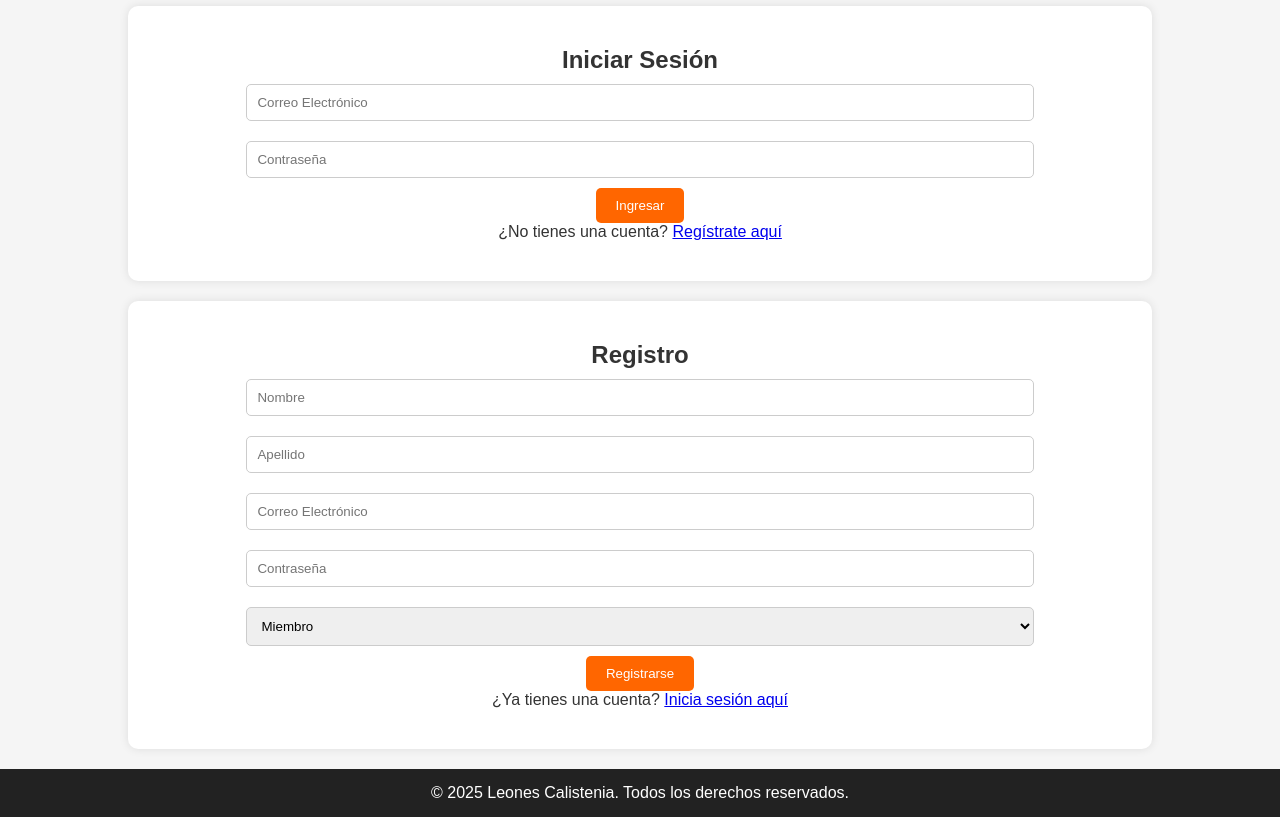
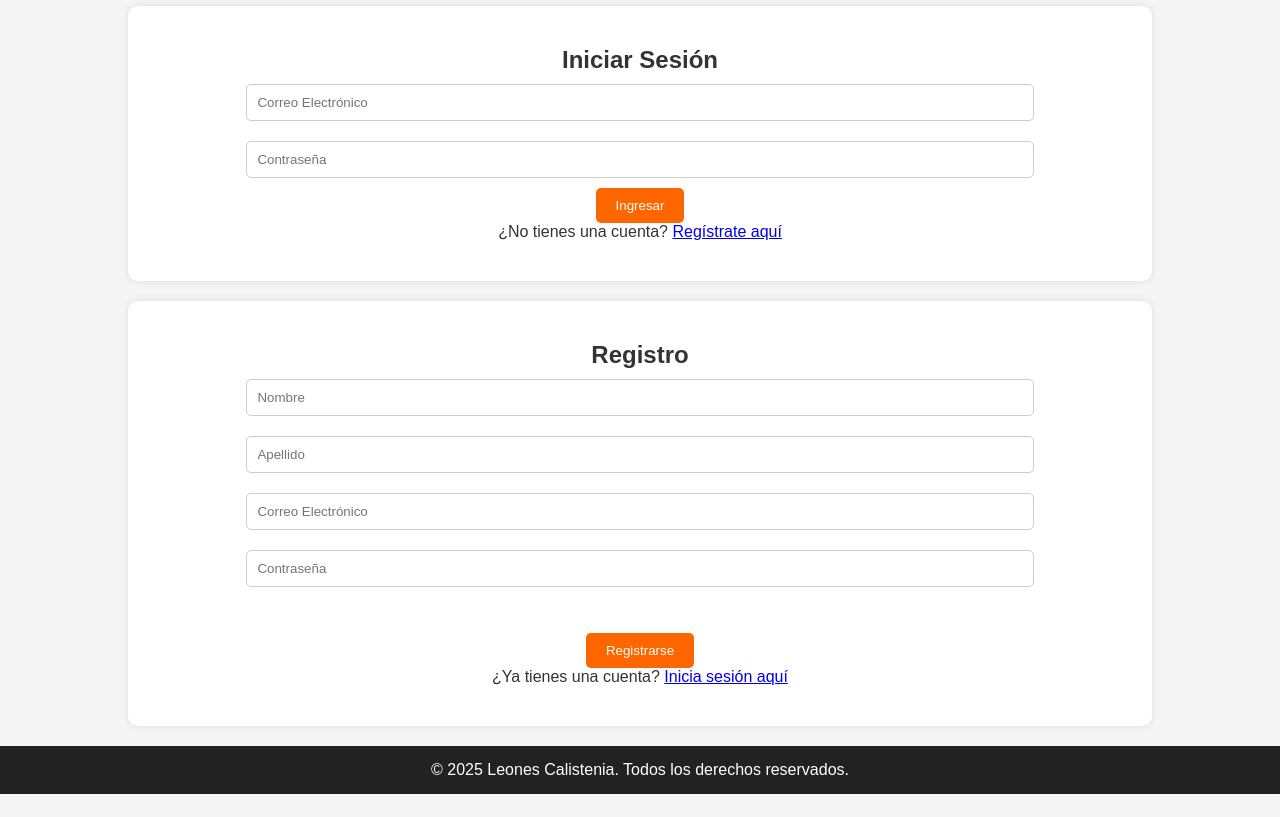
Before and after one commit to AlanDelAngel/leones_calistenia, a website: page public/auth.html in a window 1280 px wide. Shown: the part 74-891 px from the top of the page. After the commit the page ends 868 px from the top, so only its background shows below. Drawn offline with Linux system fonts and the light colour scheme.

Commit message:
complete bs maybe add qt things later

```diff
--- a/public/auth.html
+++ b/public/auth.html
@@ -37,12 +37,10 @@
                 <input type="text" id="register-lastname" placeholder="Apellido" required>
                 <input type="email" id="register-email" placeholder="Correo Electrónico" required>
                 <input type="password" id="register-password" placeholder="Contraseña" required>
-                <select id="register-role">
-                    <option value="member">Miembro</option>
-                    <option value="coach">Coach</option>
-                </select>
+                <br/>
                 <!-- Google reCAPTCHA -->
-                <div class="g-recaptcha" data-sitekey="6LfeCegqAAAAAP_oPFSAtgpMkKeEb6z1s9yoswNo"></div>
+                <div class="g-recaptcha" data-sitekey="6Lf0W-gqAAAAAMRwCjarWKJPxOuF14ZkwECn29yK"></div>
+                <br/>
                 <button type="submit">Registrarse</button>
             </form>
             <p>¿Ya tienes una cuenta? <a href="#" id="show-login">Inicia sesión aquí</a></p>
```
Also changed, not shown: 2 other files.
